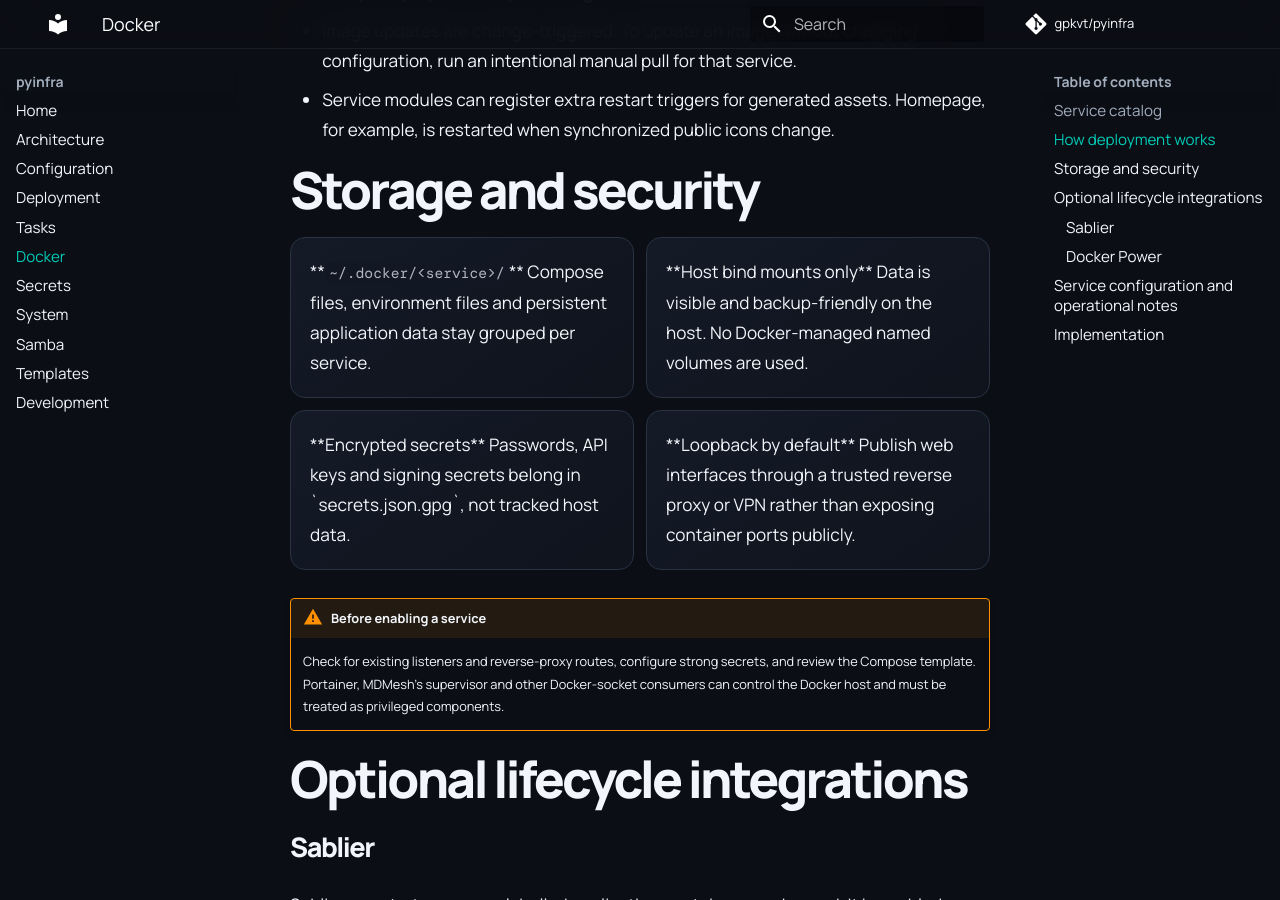
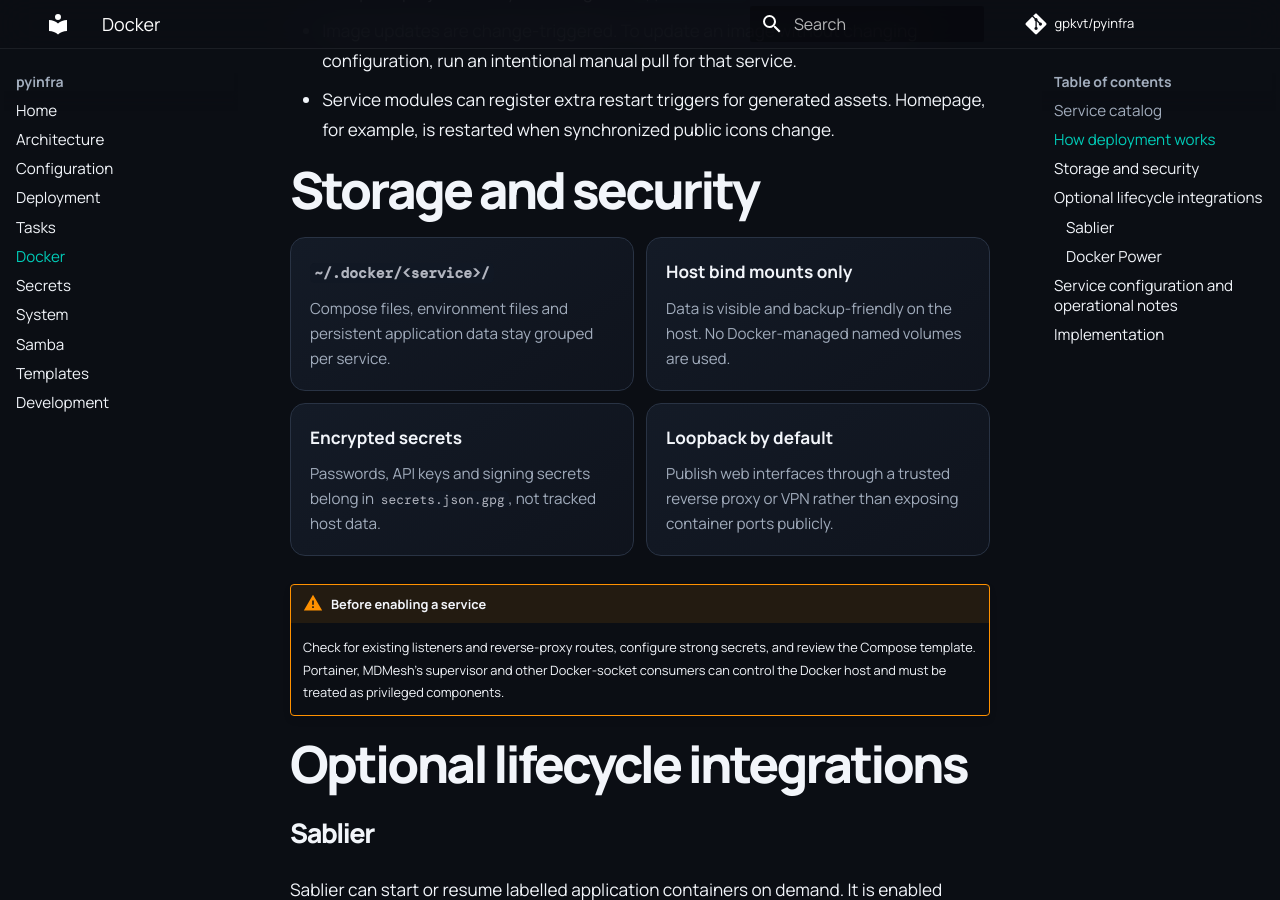
Before and after one commit to gpkvt/pyinfra, an MkDocs documentation site: the page built from docs/docker.md, in a window 1280 px wide and 900 px high, scrolled down 2725 px. Built offline with MkDocs 1.6.1 and Material for MkDocs 9.7.7, drawn with Linux system fonts in a browser that asks for light colours; comment, search, counter and statistics services are not loaded.

Commit message:
Fix HTML markup in Docker documentation cards (#332)
docs: use HTML markup in Docker cards

```diff
--- a/docs/docker.md
+++ b/docs/docker.md
@@ -2,7 +2,7 @@
 
 Deploy and operate containerized applications with a shared Compose and systemd workflow. Each service is opt-in through `host.data.docker`; persistent state lives in the configured user's home directory.
 
-<div class="docker-stats" markdown>
+<div class="docker-stats">
 <div class="docker-stat"><span class="docker-stat-value">18</span><span class="docker-stat-label">documented services</span></div>
 <div class="docker-stat"><span class="docker-stat-value">~/.docker/</span><span class="docker-stat-label">persistent host storage</span></div>
 <div class="docker-stat"><span class="docker-stat-value">127.0.0.1</span><span class="docker-stat-label">default web binding</span></div>
@@ -38,7 +38,7 @@ All paths in the table are relative to `~/.docker/`. Services use host-directory
 
 ## How deployment works
 
-<div class="docker-flow" markdown>
+<div class="docker-flow">
 <div><b>01 · Configure</b><p>Add the service key below <code>docker</code> in host data. Secrets belong in the encrypted secrets file.</p></div>
 <div><b>02 · Render</b><p>Compose is written to <code>~/.docker/&lt;service&gt;/docker-compose.yml</code>; its user systemd unit is written under <code>~/.config/systemd/user/</code>.</p></div>
 <div><b>03 · Reconcile</b><p>Changed Compose configuration triggers an image pull and service reconciliation. Unchanged files do not cause an image pull.</p></div>
@@ -53,26 +53,22 @@ All paths in the table are relative to `~/.docker/`. Services use host-directory
 
 ## Storage and security
 
-<div class="docker-info-grid" markdown>
-<div class="docker-info-card" markdown>
-**<code>~/.docker/&lt;service&gt;/</code>**
-
-Compose files, environment files and persistent application data stay grouped per service.
+<div class="docker-info-grid">
+<div class="docker-info-card">
+<strong><code>~/.docker/&lt;service&gt;/</code></strong>
+<p>Compose files, environment files and persistent application data stay grouped per service.</p>
 </div>
-<div class="docker-info-card" markdown>
-**Host bind mounts only**
-
-Data is visible and backup-friendly on the host. No Docker-managed named volumes are used.
+<div class="docker-info-card">
+<strong>Host bind mounts only</strong>
+<p>Data is visible and backup-friendly on the host. No Docker-managed named volumes are used.</p>
 </div>
-<div class="docker-info-card" markdown>
-**Encrypted secrets**
-
-Passwords, API keys and signing secrets belong in `secrets.json.gpg`, not tracked host data.
+<div class="docker-info-card">
+<strong>Encrypted secrets</strong>
+<p>Passwords, API keys and signing secrets belong in <code>secrets.json.gpg</code>, not tracked host data.</p>
 </div>
-<div class="docker-info-card" markdown>
-**Loopback by default**
-
-Publish web interfaces through a trusted reverse proxy or VPN rather than exposing container ports publicly.
+<div class="docker-info-card">
+<strong>Loopback by default</strong>
+<p>Publish web interfaces through a trusted reverse proxy or VPN rather than exposing container ports publicly.</p>
 </div>
 </div>
 
```
